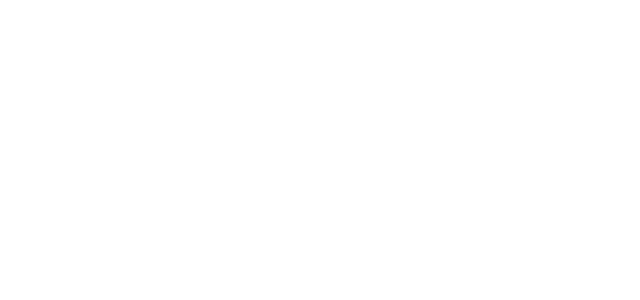
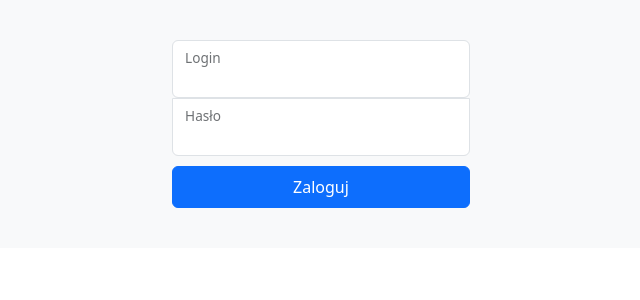
Before and after one commit to lekiert/exercises, a Nuxt app in the folder frontend/: page /login in a window 1280 px wide. Before the commit this address had no page. Shown: the top 300 px of the page, without its empty margins (319-959 px from the left). Built offline with nearby package versions, Linux system fonts and the light colour scheme.

Commit message:
added login page

```diff
--- /dev/null
+++ b/frontend/layouts/default.vue
@@ -0,0 +1,7 @@
+<template>
+  <Navbar />
+
+  <div class="col-lg-8 mx-auto p-4 py-md-5">
+    <slot />
+  </div>
+</template>
--- /dev/null
+++ b/frontend/pages/login.vue
@@ -0,0 +1,80 @@
+<script setup lang="ts">
+import { useApiFetch } from "#imports";
+import {useRuntimeConfig, ref, useFetch, useCookie, useRouter, navigateTo} from '#imports'
+
+const config = useRuntimeConfig()
+const router = useRouter();
+
+const errorMessage = ref(null)
+
+const form = ref({
+  username: '',
+  password: '',
+})
+
+const login = async () => {
+  errorMessage.value = null;
+
+  await useFetch(config.public.apiUrl + '/sanctum/csrf-cookie', {
+    credentials: 'include',
+  });
+
+  const { status, error } = await useApiFetch(config.public.apiUrl + '/login', {
+    method: 'post',
+    body: form.value,
+  })
+
+  if (status.value === 'error') {
+    errorMessage.value = error.value?.data?.message;
+  }
+
+  if (status.value === 'success') {
+    navigateTo('admin');
+  }
+}
+</script>
+
+<template>
+  <div class="d-flex align-items-center py-4 bg-body-tertiary">
+    <main class="form-signin w-100 m-auto">
+      <div class="alert alert-danger" v-show="errorMessage">
+        {{ errorMessage }}
+      </div>
+
+      <form @submit.prevent="login">
+        <div class="form-floating">
+          <input type="text" class="form-control" id="username" v-model="form.username">
+          <label for="username">Login</label>
+        </div>
+        <div class="form-floating">
+          <input type="password" class="form-control" id="password" v-model="form.password">
+          <label for="password">Hasło</label>
+        </div>
+        <button class="btn btn-primary w-100 py-2" type="submit">Zaloguj</button>
+      </form>
+    </main>
+  </div>
+</template>
+
+<style lang="css">
+.form-signin {
+  max-width: 330px;
+  padding: 1rem;
+}
+
+.form-signin .form-floating:focus-within {
+  z-index: 2;
+}
+
+.form-signin input[type="email"] {
+  margin-bottom: -1px;
+  border-bottom-right-radius: 0;
+  border-bottom-left-radius: 0;
+}
+
+.form-signin input[type="password"] {
+  margin-bottom: 10px;
+  border-top-left-radius: 0;
+  border-top-right-radius: 0;
+}
+</style>
--- /dev/null
+++ b/frontend/pages/logout.vue
@@ -0,0 +1,13 @@
+<script setup lang="ts">
+import {useApiFetch} from "#imports";
+
+await useApiFetch('/logout')
+
+const sessionCookie = useCookie('laravel_session');
+sessionCookie.value = null;
+
+const tokenCookie = useCookie('XSRF-TOKEN');
+tokenCookie.value = null;
+
+navigateTo('/login');
+</script>
```
